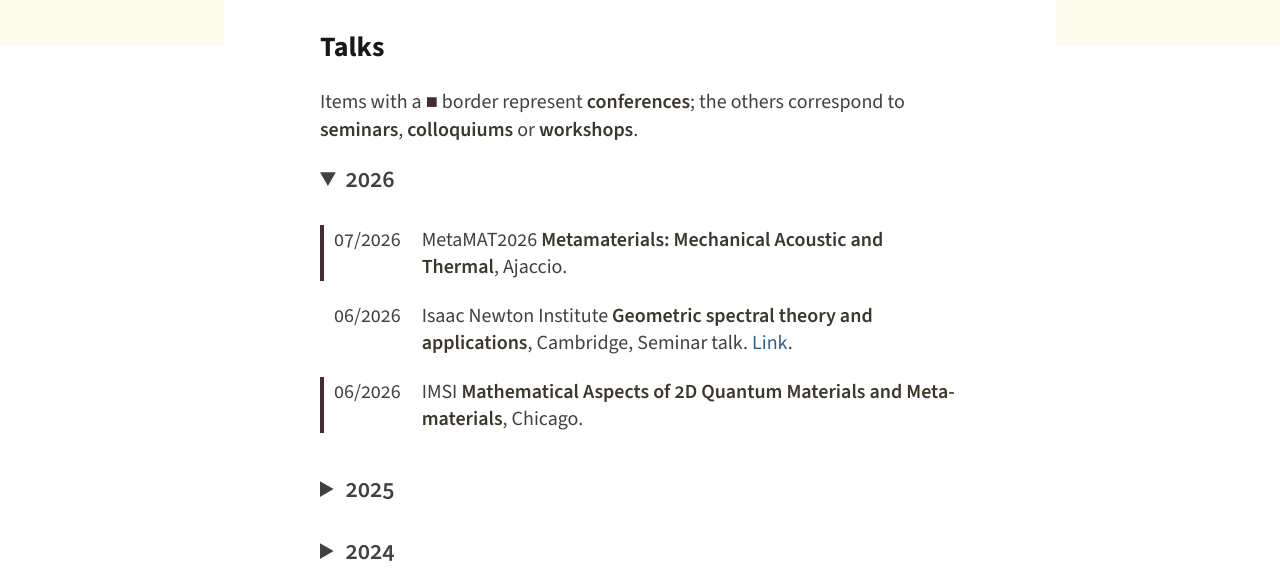
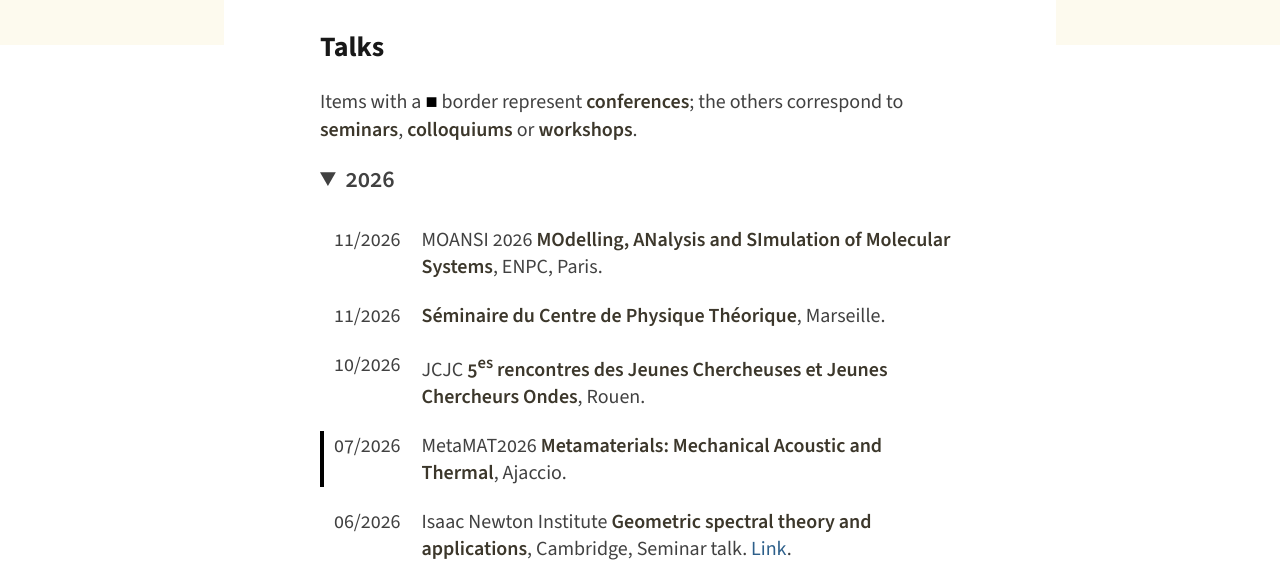
Before and after one commit to pierreamenoagbadji/pierreamenoagbadji.github.io, a plain HTML site: page talks.html in a window 1280 px wide. Shown: the part 183-763 px from the top of the page. Drawn offline with nearby package versions, Linux system fonts and the light colour scheme.

Commit message:
Update email + talks Nov. 2026

```diff
--- a/css/styles.css
+++ b/css/styles.css
@@ -50,14 +50,14 @@
   --color-main-secondary: #000000;
   --color-main-bold: #3C372B;
   --color-main-background: white;
-  --color-nav: #452b33;
-  --color-nav-title: #452b33;
+  --color-nav: #564b40;
+  --color-nav-title: #564b40;
   --color-nav-background: #fdfaee;
   --color-nav-menu-background: white;
-  --color-nav-link: #452b33;
+  --color-nav-link: #000000;
   --color-main-link: #2d5f8a;
   --color-main-highlight: #000000;
-  --color-box-background: color-mix(in srgb, #fdfaee 50%, transparent);
+  --color-box-background: color-mix(in srgb, #f5f4ef 50%, transparent);
   --color-box: #6e6361;
   --font-body-normal: "Source Sans 3", sans-serif;
   --main-margin-top: -72px;
@@ -88,7 +88,7 @@ body {
   font-size: 20px;
   font-weight: 370;
   font-variation-settings: "opsz" 18;
-  /* letter-spacing: 0.01em; */
+  letter-spacing: -0.001em;
   font-variant-ligatures: common-ligatures;
   font-variant-numeric: oldstyle-nums;
 }
@@ -250,7 +250,7 @@ main a:hover {
   display: none;
   width: 100%;
   padding: 12px;
-  border: 1px solid #808080;
+  border: 2px solid #dfddd7;
   background: var(--color-box-background);
   color: var(--color-box);
   margin-top: 12px;
@@ -258,7 +258,7 @@ main a:hover {
   font-size: 16px;
   font-weight: 350;
   letter-spacing: -0.25px;
-  border-left: 4px solid var(--color-nav-link);
+  border-left: 4px solid var(--color-nav);
 }
 
 .bib-links details[open] summary {
--- a/talks.html
+++ b/talks.html
@@ -90,6 +90,29 @@
                     <summary>2026</summary>
                     <table class="listing-table">
                         <tbody>
+                            <tr>
+                                <td class="cell-date">11/2026</td>
+                                <td>
+                                    <span class="bib-author">MOANSI 2026</span>
+                                    <span class="bib-title">MOdelling, ANalysis and SImulation of Molecular Systems</span>,
+                                    <span class="bib-location">ENPC, Paris</span>.
+                                </td>
+                            </tr>
+                            <tr>
+                                <td class="cell-date">11/2026</td>
+                                <td>
+                                    <span class="bib-title">Séminaire du Centre de Physique Théorique</span>,
+                                    <span class="bib-location">Marseille</span>.
+                                </td>
+                            </tr>
+                            <tr>
+                                <td class="cell-date">10/2026</td>
+                                <td>
+                                    <span class="bib-author">JCJC</span>
+                                    <span class="bib-title">5<sup>es</sup> rencontres des Jeunes Chercheuses et Jeunes Chercheurs Ondes</span>,
+                                    <span class="bib-location">Rouen</span>.
+                                </td>
+                            </tr>
                             <tr>
                                 <td class="cell-date conference">07/2026</td>
                                 <td>
```
Also changed, not shown: index.html (+1 -1 lines), teaching.html (+9 -1 lines).
